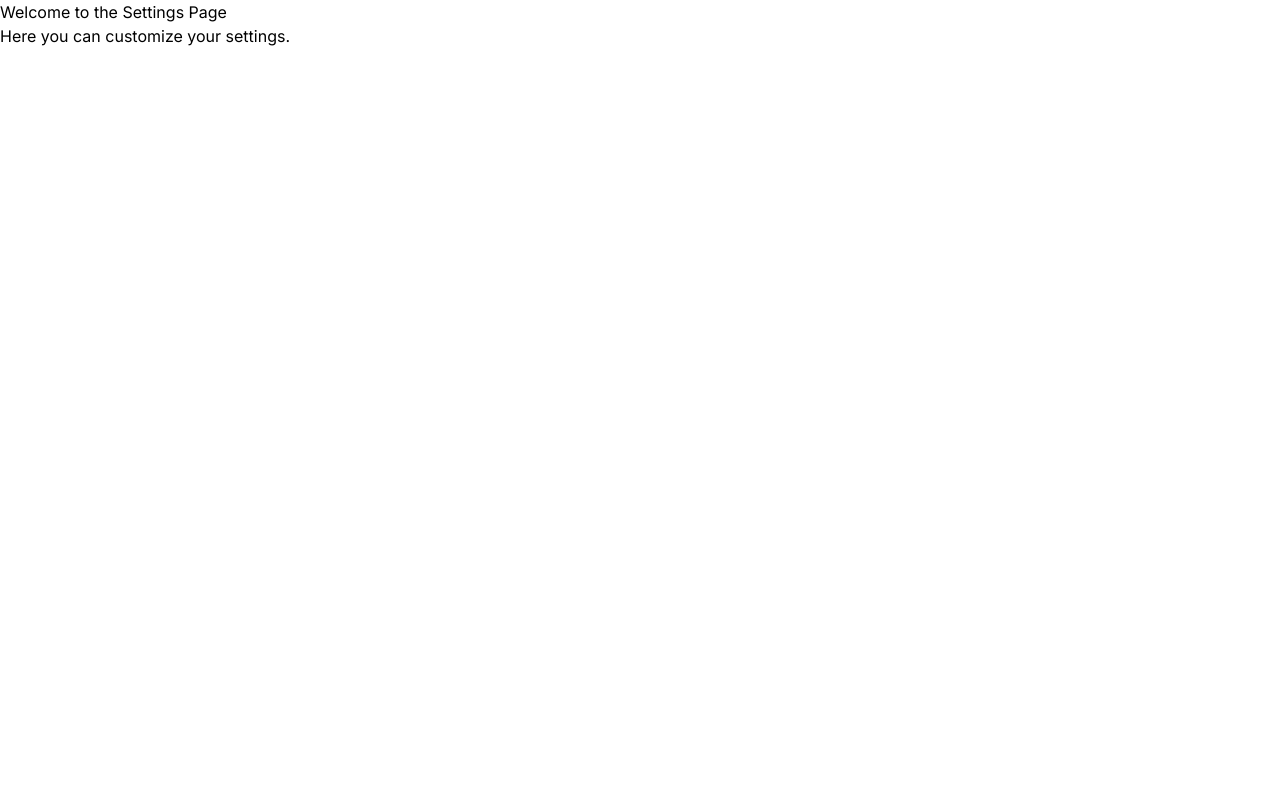
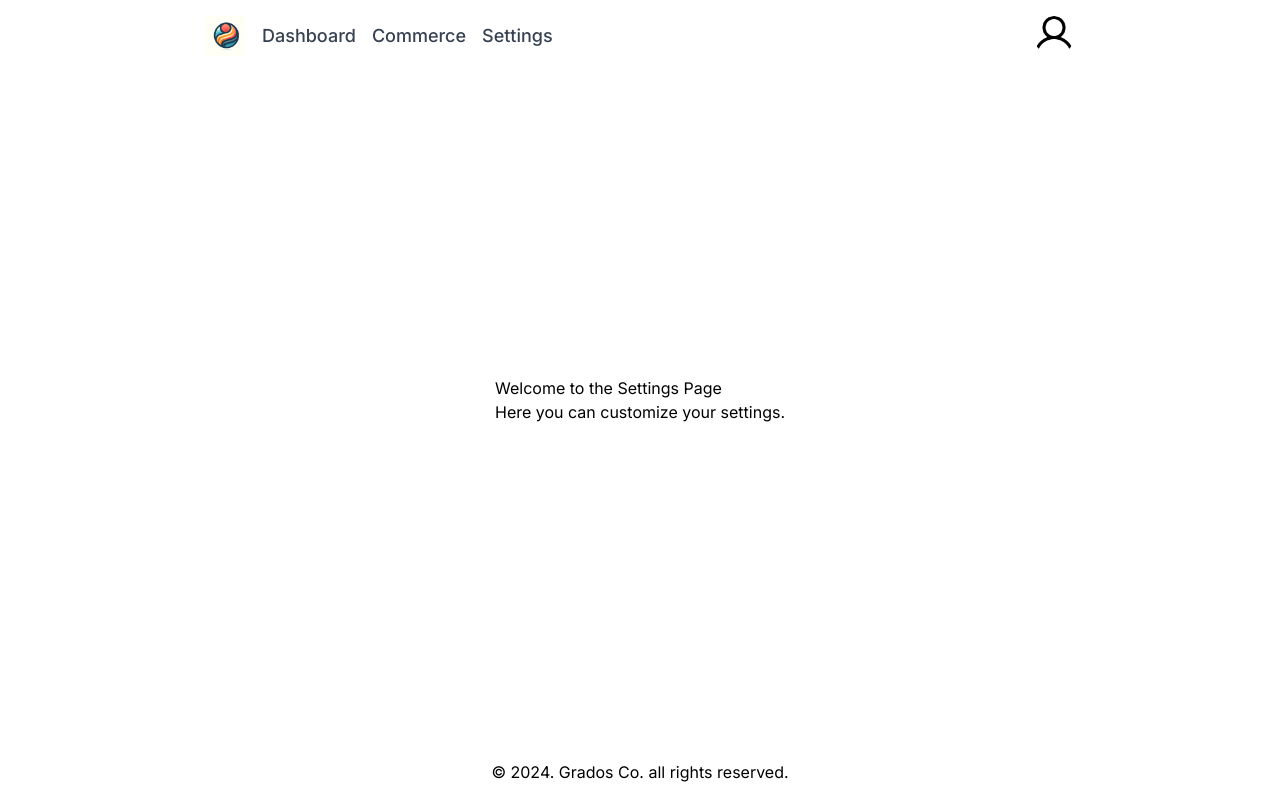
Before and after one commit to habaekk/CatSAMA_WLD, a Next.js app: page /settings in a window 1280 px wide. Built offline with nearby package versions, Linux system fonts and the light colour scheme.

Commit message:
edit settings page

```diff
--- a/app/settings/page.tsx
+++ b/app/settings/page.tsx
@@ -1,14 +1,20 @@
 // pages/settings/page.tsx
 
 import React from 'react';
-import SettingsLayout from './layout';
+import Header from '../component/Header';
+import Footer from '../component/Footer';
 
 const SettingsPage: React.FC = () => {
   return (
-    <SettingsLayout>
-      <h2>Welcome to the Settings Page</h2>
-      <p>Here you can customize your settings.</p>
-    </SettingsLayout>
+    <div className="main-content flex min-h-screen flex-col items-center justify-center p-24 relative">
+        <Header />
+        <div>
+            <h2>Welcome to the Settings Page</h2>
+            <p>Here you can customize your settings.</p>
+        </div>
+        <Footer />
+
+    </div>
   );
 };
 
```
